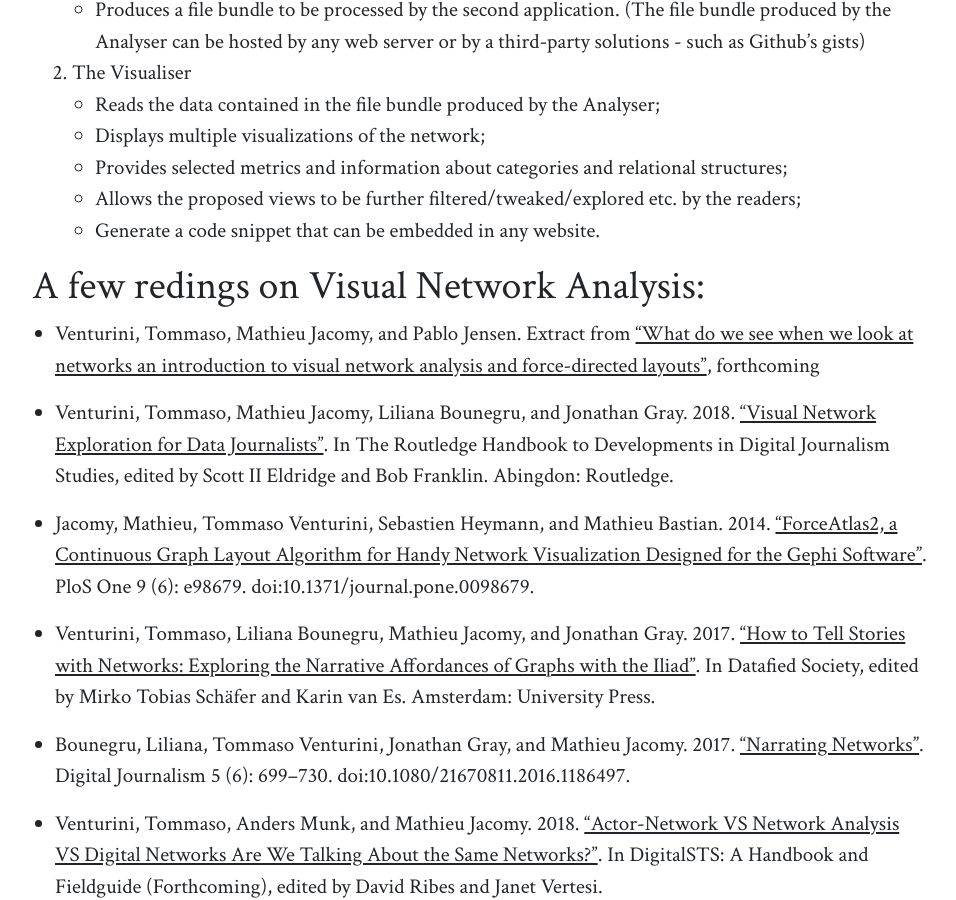
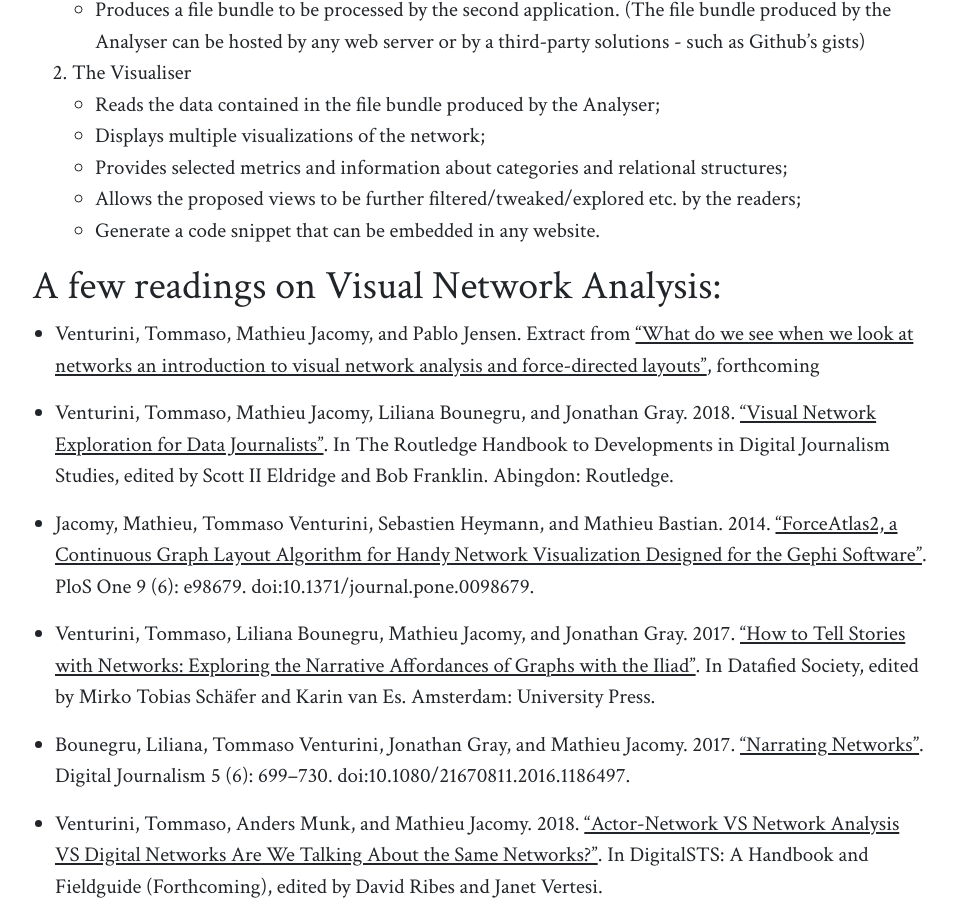
Before and after one commit to PublicDataLab/minivan-website, a Jekyll site: the page built from index.md, in a window 1280 px wide and 900 px high, scrolled down 2133 px. Shown: the whole window, without its empty margins (68-1024 px from the left). Built offline with Jekyll 4.4.1, drawn with Linux system fonts in a browser that asks for light colours; comment, search, counter and statistics services are not loaded.

Commit message:
Update index.md

```diff
--- a/index.md
+++ b/index.md
@@ -46,7 +46,7 @@ MiniVAN is composed of two distinct open source web applications:
 	- Generate a code snippet that can be embedded in any website.
 
 
-# A few redings on Visual Network Analysis:
+# A few readings on Visual Network Analysis:
 
 - Venturini, Tommaso, Mathieu Jacomy, and Pablo Jensen. Extract from ["What do we see when we look at networks an introduction to visual network analysis and force-directed layouts"](http://www.tommasoventurini.it/wp/wp-content/uploads/2018/10/VisualNetworkAnalysis-TheJazzNetwork.pdf), forthcoming
 
```
